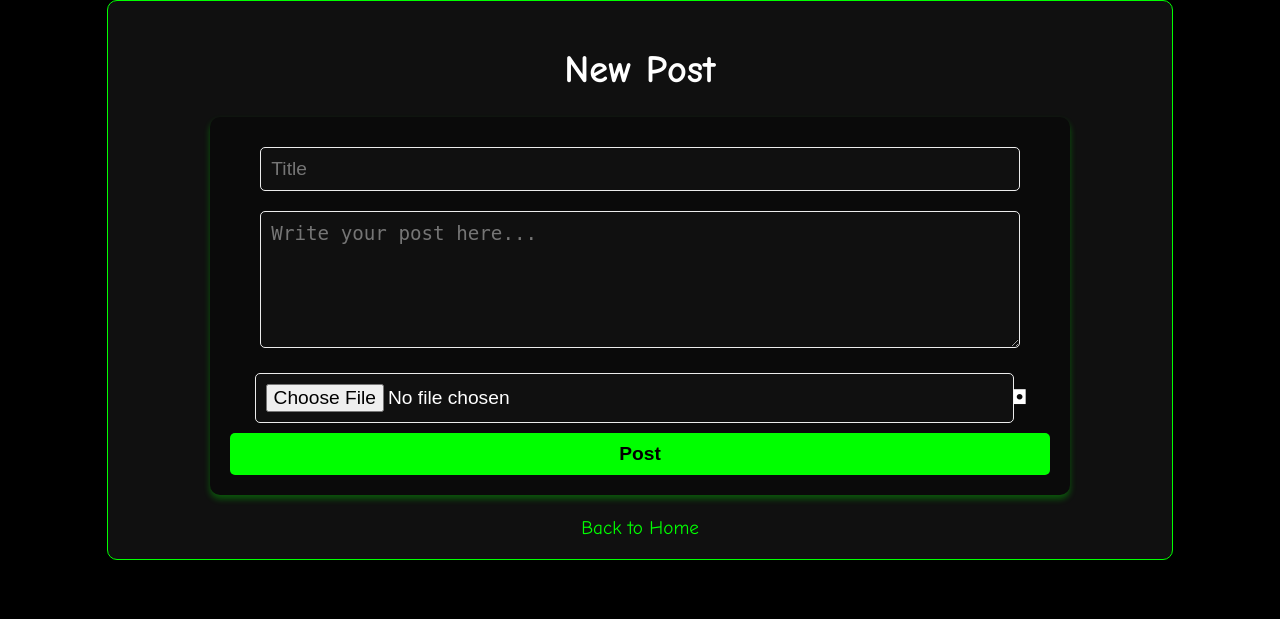
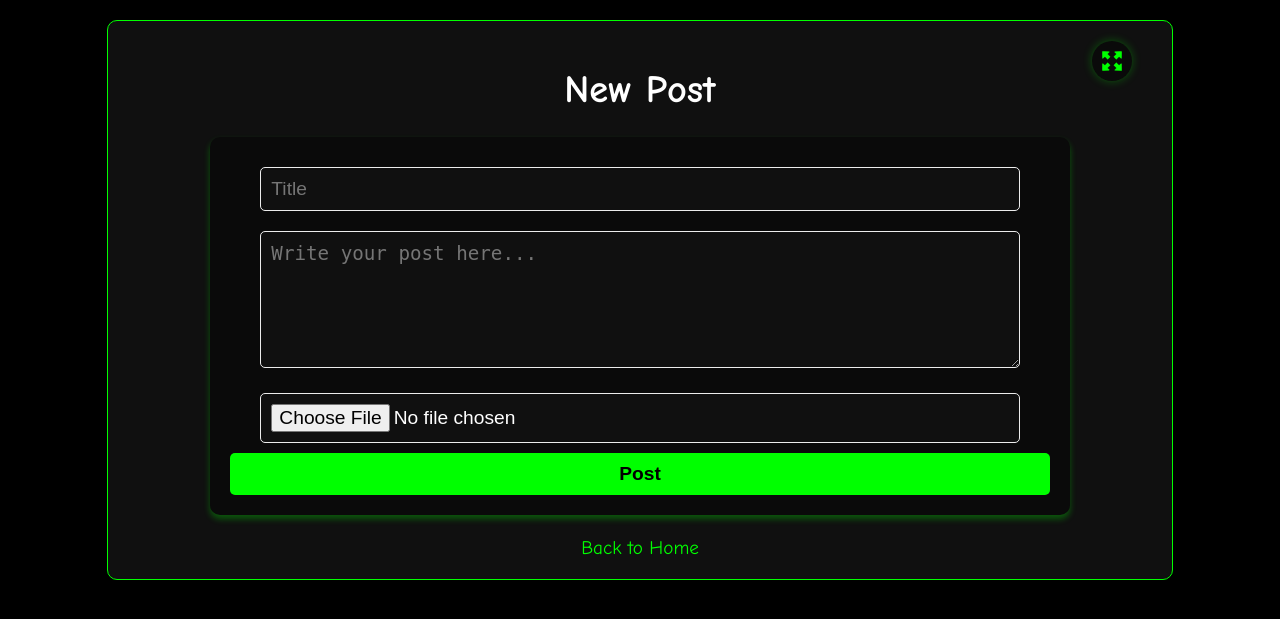
Before and after one commit to Alph702/Blog, a Flask app: page /new in a window 1280 px wide. Shown: the top 619 px of the page. Run offline with Flask 2, Linux system fonts and the light colour scheme; the visitor is signed in with stand-in values (Sample User, id 1).

Commit message:
Implement full-screen mode for post creation and enhance styling

```diff
--- a/static/script.js
+++ b/static/script.js
@@ -1,8 +1,5 @@
 let Post = document.getElementsByClassName("Post-Container");
 
-Post.addEventListener("click",  ()=>{
-
-});
 
 
 function checkSession() {
--- a/static/style.css
+++ b/static/style.css
@@ -214,7 +214,7 @@ li {
 /* Form Container */
 .form-container {
     width: var(--form-width);
-    margin: auto;
+    margin: var(--container-padding) auto;
     padding: var(--container-padding);
     border: 1px solid var(--primary-color);
     border-radius: var(--border-radius);
@@ -257,7 +257,8 @@ li {
 
     /* CSS Noise Effect */
     overflow: hidden;
-    box-shadow: 0 8px 32px rgba(0, 0, 0, 0.5); /* Soft light effect */
+    box-shadow: 0 8px 32px rgba(0, 0, 0, 0.5);
+    /* Soft light effect */
 }
 
 .Back-to-home-container::before {
@@ -267,12 +268,17 @@ li {
     left: 0;
     width: 100%;
     height: 100%;
-    background: rgba(255, 255, 255, 0.048); /* Light overlay */
+    background: rgba(255, 255, 255, 0.048);
+    /* Light overlay */
     background-image: radial-gradient(circle, rgba(255, 255, 255, 0.055) 1%, transparent 1%);
-    background-size: 3px 3px; /* Small noisy dots */
-    opacity: 0.2; /* Adjust for intensity */
-    pointer-events: none; /* Make it non-interactive */
-    filter: blur(20px); /* Blurry shadow */
+    background-size: 3px 3px;
+    /* Small noisy dots */
+    opacity: 0.2;
+    /* Adjust for intensity */
+    pointer-events: none;
+    /* Make it non-interactive */
+    filter: blur(20px);
+    /* Blurry shadow */
 }
 
 .Back-to-home {
@@ -485,3 +491,105 @@ body.filter-active::before {
     background-color: var(--primary-color);
     color: var(--background-dark);
 }
+
+.full-screen-button {
+    background-color: var(--background-light);
+    color: var(--primary-color);
+    border: none;
+    padding: 10px;
+    border-radius: 100%;
+    cursor: pointer;
+    transition: 0.3s;
+    font-size: var(--font-medium);
+    display: flex;
+    align-items: center;
+    justify-content: center;
+    gap: 8px;
+    width: auto;
+    height: auto;
+    box-shadow: 0 0 10px var(--shadow);
+    position: fixed;
+    right: calc(var(--container-padding) + 10%);
+}
+
+.full-screen-button:hover {
+    background-color: var(--background-light);
+    box-shadow: 0 0 10px var(--hover-shadow);
+    scale: 1.1;
+}
+
+.full-screen-button.full-screen {
+    display: none;
+    visibility: hidden;
+}
+
+.full-screen-button img {
+    width: 20px;
+    height: 20px;
+}
+
+.form.full-screen {
+    width: 100vw;
+    max-width: 100vw;
+    height: 100vh;
+    position: fixed;
+    top: 0;
+    left: 0;
+    z-index: 1000;
+    overflow-y: hidden;
+    padding: 0;
+    margin: 0;
+}
+
+.form button.full-screen {
+    display: none;
+}
+
+.form-text-input.full-screen {
+    display: none;
+    visibility: hidden;
+}
+
+.form-file-input.full-screen {
+    display: none;
+    visibility: hidden;
+}
+
+.editor.full-screen {
+    width: 100%;
+    height: 100%;
+    background-color: var(--background-light);
+    color: var(--primary-color);
+    border: none;
+    font-size: var(--font-medium);
+    padding: 0;
+    margin: 0;
+}
+
+.editor.full-screen:focus {
+    outline: none;
+}
+
+.popup {
+    position: fixed;
+    top: 20px;
+    left: 50%;
+    transform: translateX(-50%);
+    background-color: rgba(0, 0, 0, 0.8);
+    color: white;
+    padding: 10px 20px;
+    border-radius: 5px;
+    opacity: 0;
+    transition: opacity 0.3s ease;
+    z-index: 100000;
+}
+
+.show {
+    opacity: 1;
+}
+
+box {
+    border: 1px solid black;
+    padding: 10px;
+    /* margin: 10px; */
+}
--- a/templates/index.html
+++ b/templates/index.html
@@ -62,7 +62,7 @@
         <a href="{{ url_for('view_post', post_id=post[0]) }}" class="post-button">
             <div class="post">
                 <h1 class="Heding">{{ post[1] }}</h1>
-                <p class="text">{{ post[2] }}</p>
+                <p class="te xt">{{ post[2] }}</p>
                 {% if post[3] %}
                 <img src="{{ post[3] }}" alt="Post Image" class="image">
                 <br>
--- a/templates/new.html
+++ b/templates/new.html
@@ -1,5 +1,6 @@
 <!DOCTYPE html>
 <html lang="en">
+
 <head>
     <meta charset="UTF-8">
     <meta name="viewport" content="width=device-width, initial-scale=1.0">
@@ -7,20 +8,33 @@
     <link rel="shortcut icon" href="{{ url_for('static', filename='Bg.ico') }}" type="image/x-icon">
     <link rel="stylesheet" type="text/css" href="{{ url_for('static', filename='style.css') }}">
 </head>
+
 <body>
     <div class="container form-container">
-        <h1>New Post</h1>
-        <form method="POST">
-            <input type="text" name="title" placeholder="Title">
-            <textarea id="editor" name="content" placeholder="Write your post here..." rows="5" required></textarea>
-            <input type="file" name="image" accept="image/*">◘
+        <h1 class="new-post-h">New Post</h1>
+        <button class="full-screen-button" onclick="FullScreen()"><img
+                src="{{ url_for('static', filename='full-screen.svg')}}" alt="Full Screen"></button>
+        <form class="form" method="POST">
+            <div id="popup" class="popup">press <box>ESC</box> to exit full screen</div>
+            <input class="form-text-input" type="text" name="title" placeholder="Title">
+            <textarea class="editor" id="editor" name="content" placeholder="Write your post here..." rows="5"
+                required></textarea>
+            <input class="form-file-input" type="file" name="image" accept="image/*">
             <button type="submit">Post</button>
         </form>
+
         <br>
         <a href="/">Back to Home</a>
     </div>
 
     <script>
+        // On page load, check if full-screen mode was enabled
+        window.onload = function () {
+            const urlParams = new URLSearchParams(window.location.search);
+            if (urlParams.get('fullscreen') === 'true') {
+                FullScreen(); // Activate full-screen mode
+            }
+        };
         const editor = document.getElementById("editor");
 
         editor.addEventListener("keydown", function (event) {
@@ -48,6 +62,78 @@
                 return;
             }
         });
+
+        function FullScreen() {
+            // const full_screen_container = document.querySelector(".full-screen-container");
+            const container = document.querySelector(".form");
+            const button = document.querySelector(".form").querySelector("button");
+            const full_screen_button = document.querySelector(".full-screen-button");
+            const form_text_input = document.querySelector(".form-text-input");
+            const editor = document.getElementById("editor");
+            const form_file_input = document.querySelector(".form-file-input");
+            const popup = document.getElementById('popup');
+
+            // full_screen_container.classList.toggle("full-screen");
+            container.classList.toggle("full-screen");
+            button.classList.toggle("full-screen");
+            full_screen_button.classList.toggle("full-screen");
+            form_text_input.classList.toggle("full-screen");
+            form_file_input.classList.toggle("full-screen");
+            editor.classList.toggle("full-screen");
+            if (editor.classList.contains("full-screen")){
+            popup.classList.add('show');
+            }
+            // Update the URL to include fullscreen=true
+            if (container.classList.contains("full-screen")) {
+                window.history.pushState({}, '', '?fullscreen=true');
+            } else {
+                window.history.pushState({}, '', window.location.pathname);
+            }
+
+
+            setTimeout(() => {
+                popup.classList.remove('show');
+            }, 1500); // Show for 1.5 seconds
+        }
+        editor.addEventListener('keydown', function (event) {
+            // console.log(event.key);
+            if (event.shiftKey && event.key === 'Enter') {
+                event.preventDefault(); // Prevents adding a new line
+
+                const content = editor.value;
+                const title = document.querySelector('input[name="title"]').value;
+                const formData = new FormData();
+                formData.append('title', title);
+                formData.append('content', content);
+
+                fetch('/new', {
+                    method: 'POST',
+                    body: formData,
+                })
+                    .then(response => {
+                        if (response.ok) {
+                            console.log('Post submitted successfully.');
+                            if (editor.classList.contains("full-screen")) {
+                                editor.value = '';
+                            } else {
+                                window.location.href = '/new';
+                            }
+                        } else {
+                            alert('Error while submitting the post.');
+                        }
+                    })
+                    .catch(error => {
+                        console.error('Error:', error);
+                        alert('Something went wrong while submitting the post.');
+                    });
+            }
+            if (event.key === 'Escape') {
+                if (editor.classList.contains("full-screen")) {
+                    FullScreen();
+                }
+            }
+        });
     </script>
 </body>
+
 </html>
```
Also changed, not shown: static/full-screen.svg (added).
